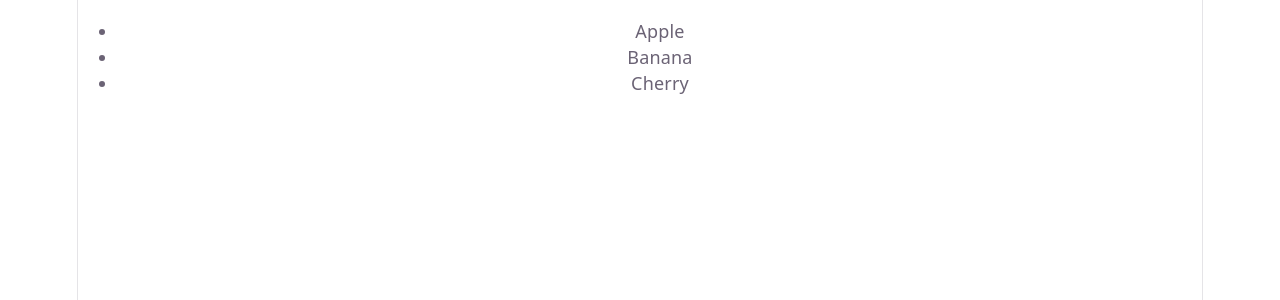
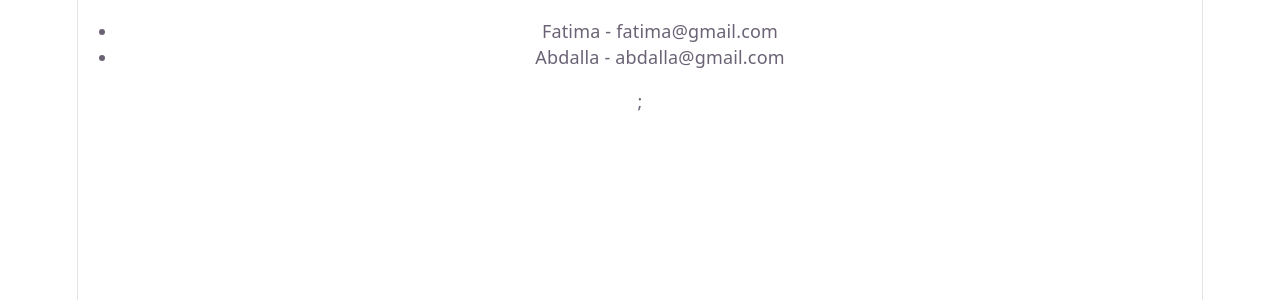
Before and after one commit to fatimahasan774-a11y/React, a React (Vite) app: page / in a window 1280 px wide. Shown: the top 300 px of the page. Built offline with nearby package versions, Linux system fonts and the light colour scheme.

Commit message:
Exercise-10

```diff
--- a/src/App.jsx
+++ b/src/App.jsx
@@ -1,12 +1,19 @@
 import ShoppingCard from './shoppingCard'
 import MouseTracker from './MouseTracker'
 import CountdownTimer from './CountdownTimer';
-import Fruit from './Fruits'
+// import Fruit from './Fruits'
+import UserList from "./UserList.jsx";
 const App = ()=>{
+
+    const users = [
+    { id: 1, name: "Fatima", email: "fatima@gmail.com" },
+    { id: 2, name: "Abdalla", email: "abdalla@gmail.com" },
+  ];
 
   return (
   <>
-  <Fruit/>
+  <UserList users={users} />;
+  {/* <Fruit/> */}
   {/* <CountdownTimer/> */}
 {/* <TodoList/> */}
 {/* <ShoppingCard/> */}
--- /dev/null
+++ b/src/UserList.jsx
@@ -0,0 +1,13 @@
+const UserList = ({ users }) => {
+  return (
+    <ul>
+      {users.map((user) => (
+        <li key={user.id}>
+          {user.name} - {user.email}
+        </li>
+      ))}
+    </ul>
+  );
+};
+
+export default UserList;
```
